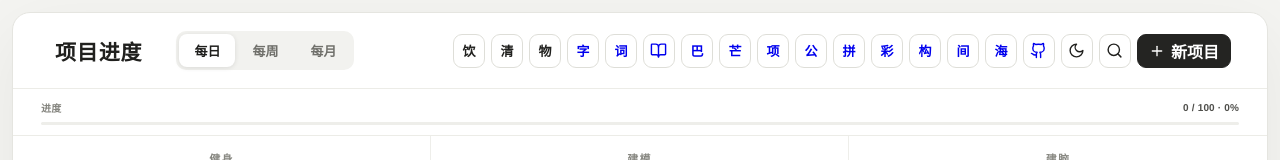
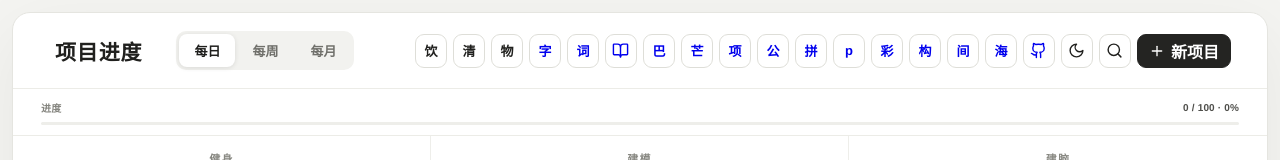
Before and after one commit to sange1022/project-checkin-dashboard, a React (Vite) app: page / in a window 1280 px wide. Shown: the top 160 px of the page. Built offline with nearby package versions, Linux system fonts and the light colour scheme; the HTML template or start-up script is replaced by a standard one.

Commit message:
feat: add image to PDF shortcut

```diff
--- a/src/components/ShortcutBar.tsx
+++ b/src/components/ShortcutBar.tsx
@@ -10,6 +10,7 @@ const secondaryLinks = [
   { label: 'GoGoScrum', short: '项', href: 'https://gogoscrum.com' },
   { label: '公众号编辑器', short: '公', href: 'https://sange1022.github.io/xuwu-wechat-editor/' },
   { label: '图片拼贴', short: '拼', href: 'https://sange1022.github.io/xuwu-image-collage/' },
+  { label: '图片转 PDF', short: 'p', href: 'https://sange1022.github.io/image-to-pdf-studio/' },
   { label: '平面图制作', short: '彩', href: 'https://sange1022.github.io/floor-plan-maker/' },
   { label: '构', menuName: '构图工具', short: '构', href: 'https://sange1022.github.io/qf-07-9a6c3e21/' },
   { label: '间', menuName: '随机平面构成', short: '间', href: 'https://sange1022.github.io/random-planar-composition/' },
```
Also changed, not shown: 1 other file (tests, documents, lock files or other folders).
